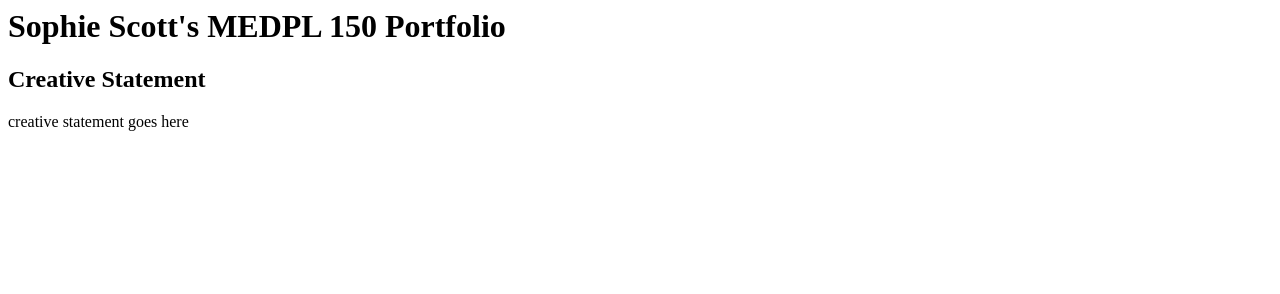
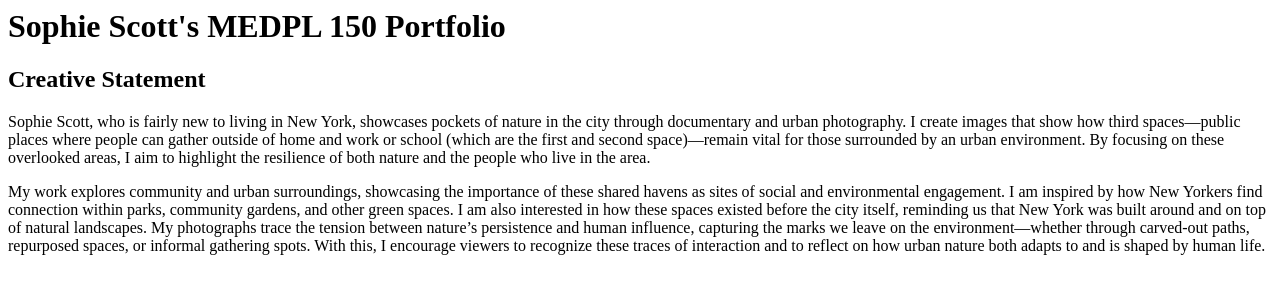
Before and after one commit to sophiescott2025/medpl150, a plain HTML site: page index.html in a window 1280 px wide. Drawn offline with Linux system fonts and the light colour scheme.

Commit message:
Update index.html

```diff
--- a/index.html
+++ b/index.html
@@ -5,6 +5,8 @@
   <body>
     <h1>Sophie Scott's MEDPL 150 Portfolio</h1>
     <h2>Creative Statement</h2>
-    <p>creative statement goes here</p>
+    <p>Sophie Scott, who is fairly new to living in New York, showcases pockets of nature in the city through documentary and urban photography. I create images that show how third spaces—public places where people can gather outside of home and work or school (which are the first and second space)—remain vital for those surrounded by an urban environment. By focusing on these overlooked areas, I aim to highlight the resilience of both nature and the people who live in the area.</p>
+    <p>My work explores community and urban surroundings, showcasing the importance of these shared havens as sites of social and environmental engagement. I am inspired by how New Yorkers find connection within parks, community gardens, and other green spaces. I am also interested in how these spaces existed before the city itself, reminding us that New York was built around and on top of natural landscapes. My photographs trace the tension between nature’s persistence and human influence, capturing the marks we leave on the environment—whether through carved-out paths, repurposed spaces, or informal gathering spots. With this, I encourage viewers to recognize these traces of interaction and to reflect on how urban nature both adapts to and is shaped by human life.
+</p>
   </body>
 </html>
```
